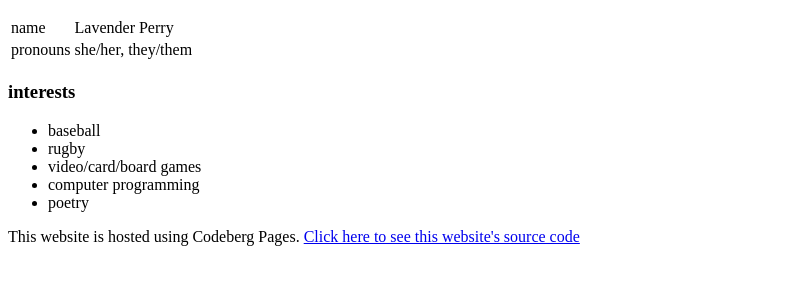
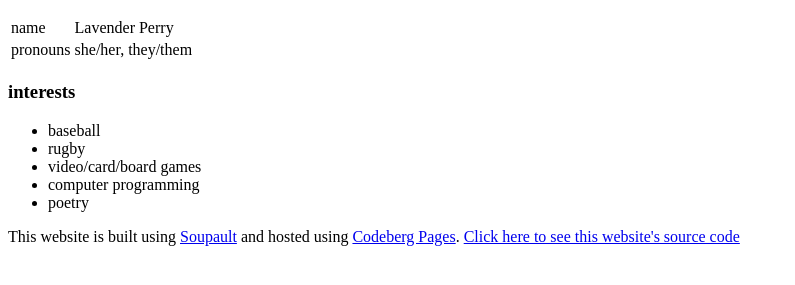
Before and after one commit to LavenderPerry/personal-website, a plain HTML site: page site/index.html in a window 1280 px wide. Shown: the part 91-376 px from the top of the page, without its empty margins (0-795 px from the left). Drawn offline with Linux system fonts and the light colour scheme.

Commit message:
Add better description of technologies

```diff
--- a/site/index.html
+++ b/site/index.html
@@ -24,7 +24,7 @@
 </div>
 <div>
   <p>
-    This website is hosted using Codeberg Pages.
+    This website is built using <a href="https://soupault.app">Soupault</a> and hosted using <a href="https://codeberg.page">Codeberg Pages</a>.
     <a href="https://codeberg.org/LavenderPerry/personal-website">
       Click here to see this website's source code
     </a>
```
